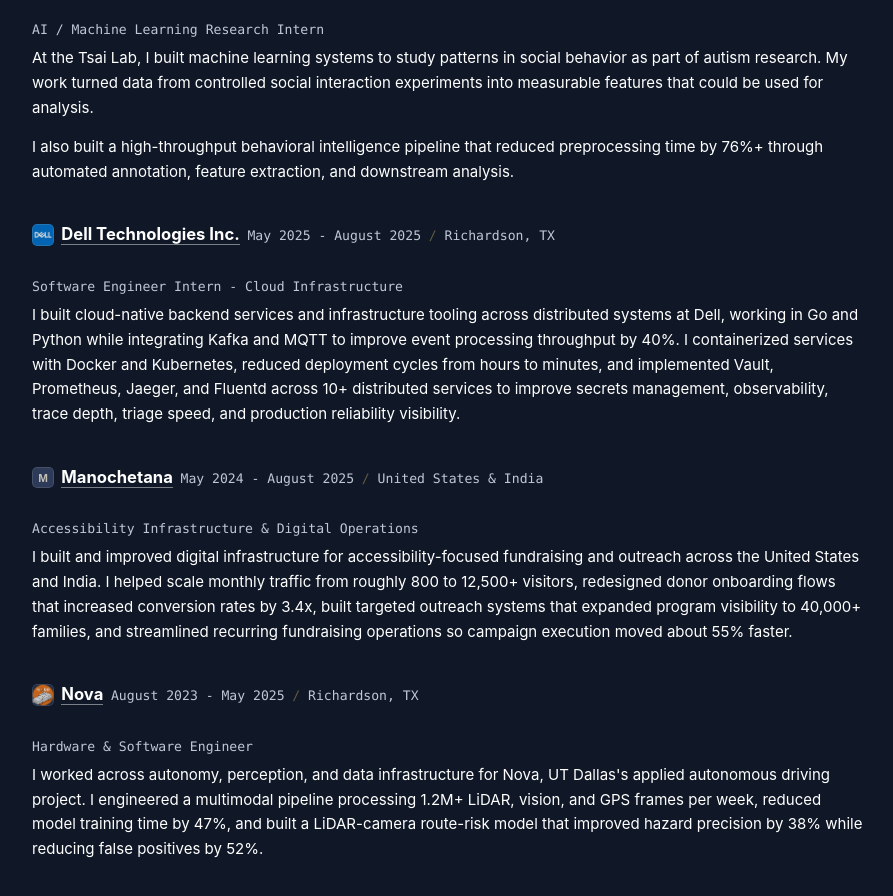
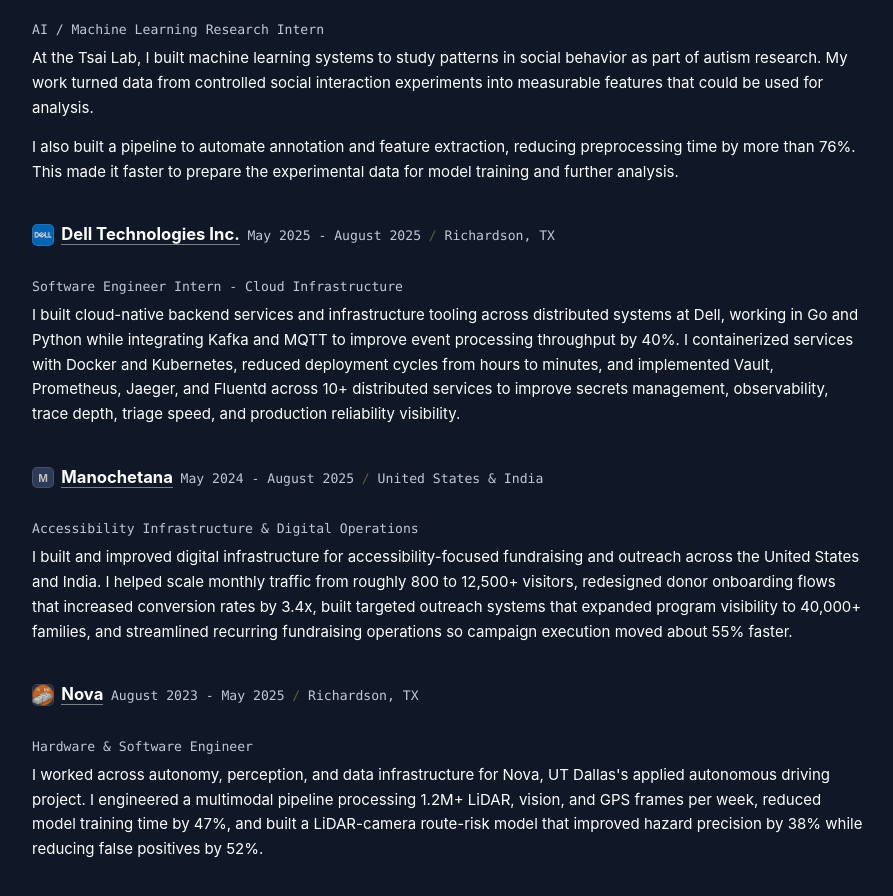
Before and after one commit to suhaasgaddala/personalwebsite, a Next.js app: page / in a window 1280 px wide. Shown: the part 2400-3296 px from the top of the page, without its empty margins (96-989 px from the left). Built offline with nearby package versions, Linux system fonts and the light colour scheme.

Commit message:
Explain Tsai Lab data preparation work

```diff
--- a/data/experience.ts
+++ b/data/experience.ts
@@ -21,7 +21,7 @@
     location: "Dallas, TX",
     summary: `At the Tsai Lab, I built machine learning systems to study patterns in social behavior as part of autism research. My work turned data from controlled social interaction experiments into measurable features that could be used for analysis.
 
-I also built a high-throughput behavioral intelligence pipeline that reduced preprocessing time by 76%+ through automated annotation, feature extraction, and downstream analysis.`
+I also built a pipeline to automate annotation and feature extraction, reducing preprocessing time by more than 76%. This made it faster to prepare the experimental data for model training and further analysis.`
   },
   {
     company: "Dell Technologies Inc.",
```
